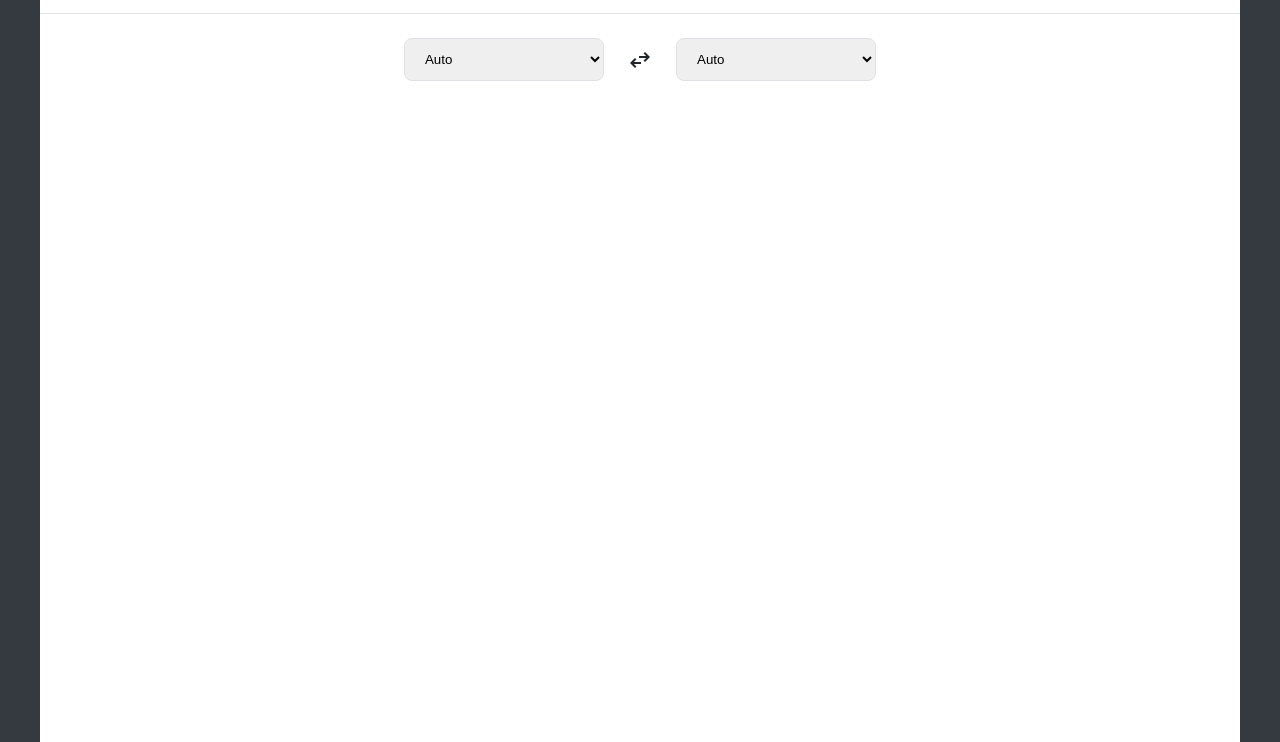
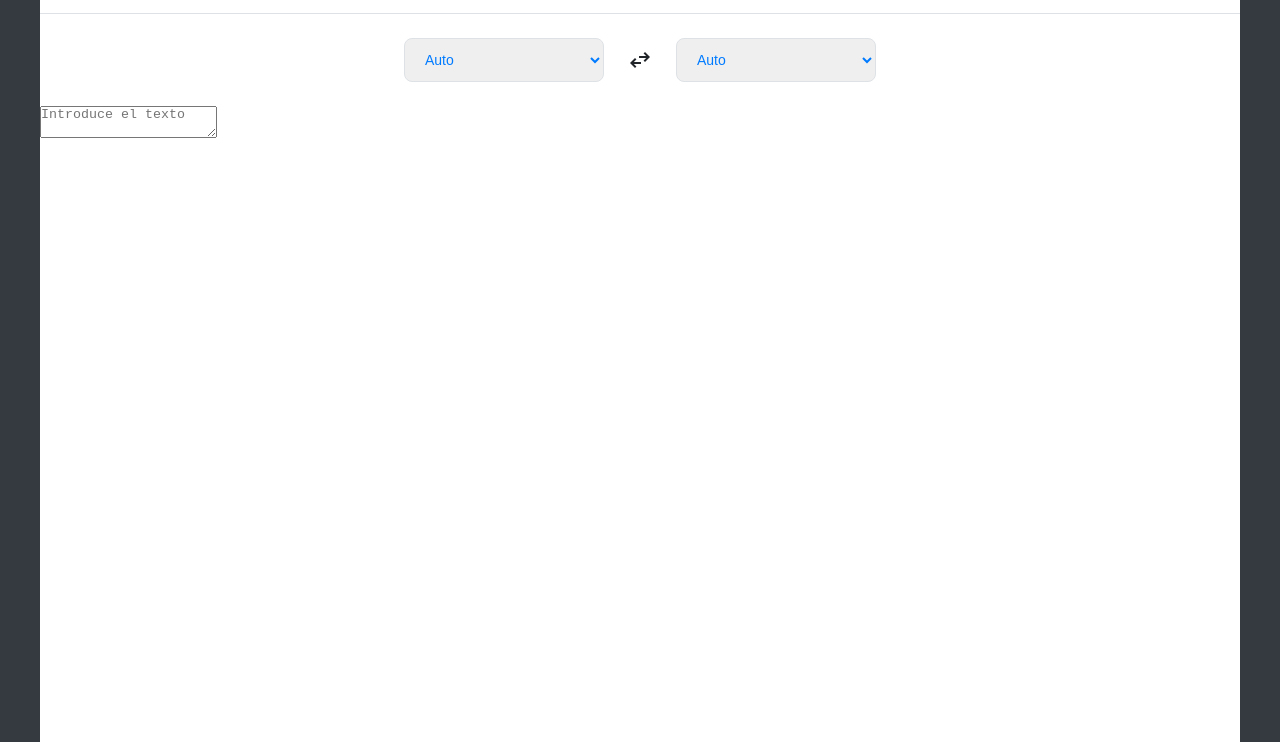
Before and after one commit to marcestruch/Traductor, a plain HTML site: page index.html in a window 1280 px wide. Shown: the part 58-800 px from the top of the page. Drawn offline with nearby package versions, Linux system fonts and the light colour scheme.

Commit message:
Cambios en index.html añado textarea

```diff
--- a/css/style.css
+++ b/css/style.css
@@ -96,4 +96,6 @@
     padding: 12px 16px;
     border-radius: 8px;
     border: 1px solid var(--color-borde);
+    font-size: 14px;
+    color: var(--color-primario)
 }
--- a/index.html
+++ b/index.html
@@ -55,7 +55,25 @@
             </div>
         </section>
         <!-- textarea -->
-
+        <main class="translation-area">
+            <section class="input-section">
+                <div class="textarea-container">
+                    <textarea
+                    id="inputText"
+                    placeholder="Introduce el texto"
+                    maxlength="5000"
+                    ></textarea>
+                    <!-- button para borrar contenido -->
+                </div>
+                <footer class="input-controls">
+                    <button class="icon-button mic-but" id="micButton">
+                        <span class="material-symbols-outlined">
+                            <!-- 25:48 -->
+                        </span>
+                    </button>
+                </footer>
+            </section>
+        </main>
     </div>
 
 </body>
```
